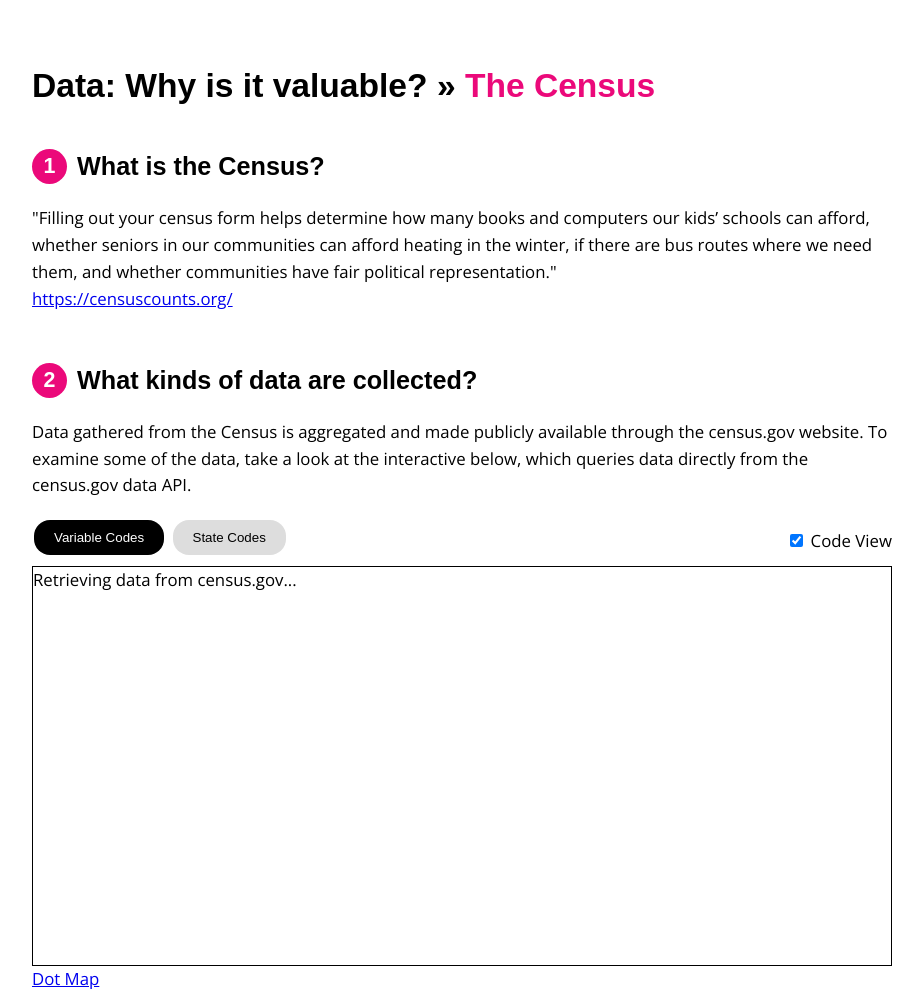
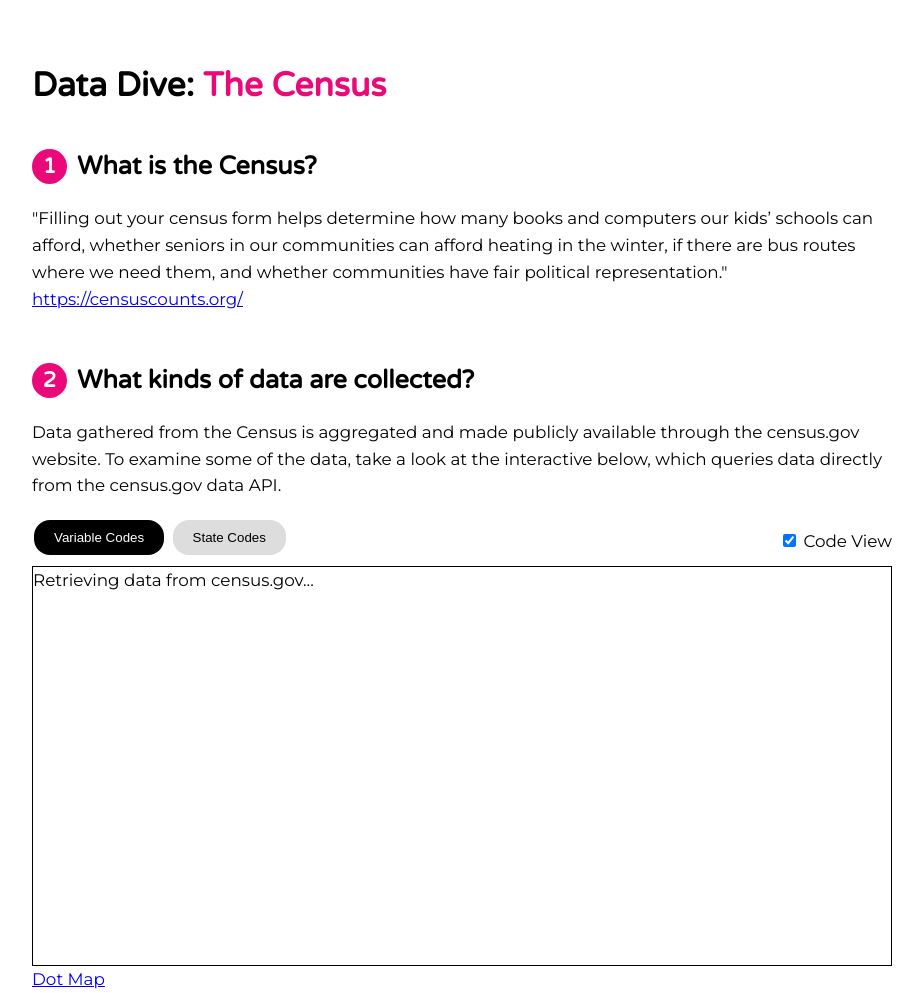
Before and after one commit to tree-in-education/yprpt-modules, a plain HTML site: page 01-what-is-data/the-census.html in a window 1280 px wide. Shown: the top 993 px of the page, without its empty margins (178-1101 px from the left). Drawn offline with nearby package versions, Linux system fonts and the light colour scheme; no server answers.

Commit message:
text edits

```diff
--- a/01-what-is-data/the-census.html
+++ b/01-what-is-data/the-census.html
@@ -6,7 +6,7 @@
     </head>
     <body>
         <div class="main">
-            <h1>Data: Why is it valuable? &raquo; <span>The Census</span></h1>
+            <h1>Data Dive: <span>The Census</span></h1>
 
             <h2><span>1</span> What is the Census?</h2>
             "Filling out your census form helps determine how many books and computers our kids’
--- a/static/css/scss/main.scss
+++ b/static/css/scss/main.scss
@@ -1,14 +1,14 @@
-@import url("https://fonts.googleapis.com/css?family=Open+Sans:400italic,800italic,400,500,600,800|Amatic+SC");
+@import url("https://fonts.googleapis.com/css?family=Open+Sans:400italic,800italic,400,500,600,800|Varela+Round|Amatic+SC|Montserrat");
 @import url("https://use.fontawesome.com/releases/v5.8.1/css/all.css");
 
 body {
-    font-family: "Open Sans", Arial, Helvetica, sans-serif;
+    font-family: "Montserrat", Arial, Helvetica, sans-serif;
     line-height: 1.6em;
     font-size: 1.05em;
 }
 
 h1, h2, h3, h4 {
-    font-family: Arial, Helvetica, sans-serif;
+    font-family: "Varela Round", Arial, Helvetica, sans-serif;
 }
 
 table {
```
Also changed, not shown: static/css/main.css, 1 other file.
